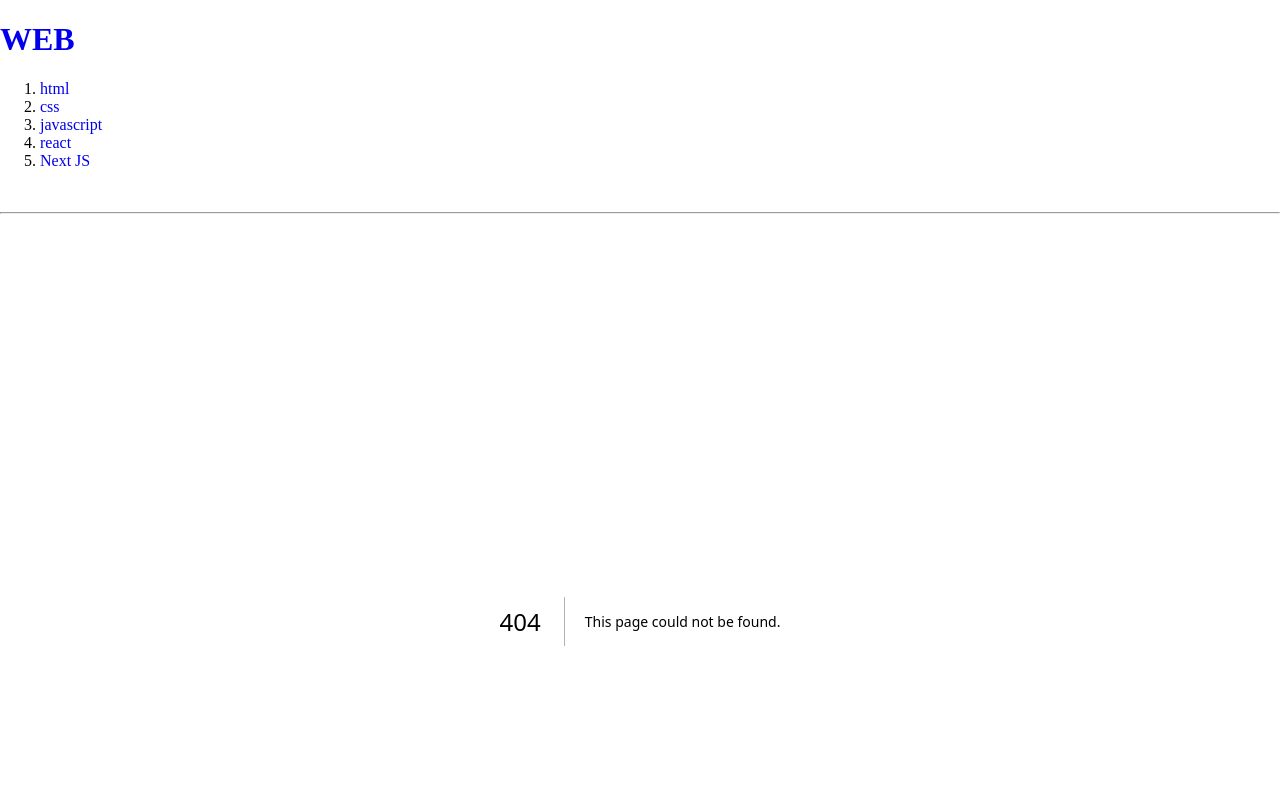
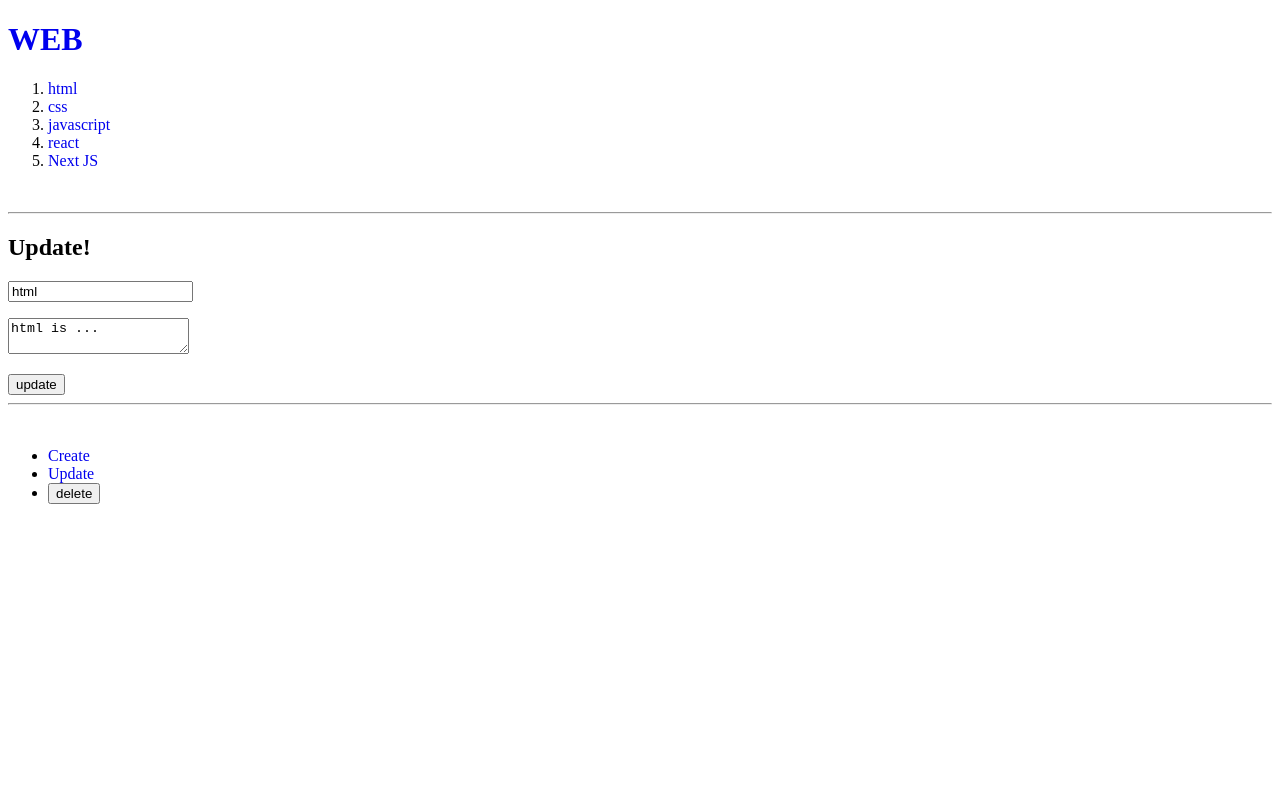
Before and after one commit to KimByul1225/next_js_basic, a Next.js app: page /update/1 in a window 1280 px wide. Before the commit this address had no page. Shown: the top 800 px of the page. Built offline with nearby package versions, Linux system fonts and the light colour scheme; data requests are answered from the project's data file.

Commit message:
게시글 수정 기능 구현

```diff
--- a/src/app/Controll.js
+++ b/src/app/Controll.js
@@ -6,7 +6,6 @@
 export function Controll() {
   const params = useParams();
   const id = params.id;
-  console.log("Controll", params);
 
   return (
     <>
@@ -19,7 +18,7 @@
             </Link>
           </li>
           <li>
-            <Link href="/update/1">
+            <Link href={`/update/${id}`}>
               Update
             </Link>
           </li>
--- /dev/null
+++ b/src/app/update/[id]/page.js
@@ -0,0 +1,70 @@
+"use client"
+
+import { useRouter } from "next/navigation";
+import { useEffect, useState } from "react";
+// 반드시 next/navigation에서 import해야함.
+
+export default function Update(props) {
+    const [title, setTitle] = useState("");
+    const [body, setBody] = useState("");
+
+    const router = useRouter();
+    // useRouter는 Client  Component에서만 사용이 가능하며
+    // 이 useRouter를 사용하면 원하는 router로 리디렉션 시킬 수 있다.
+    const id = props.params.id;
+
+    useEffect(() => {
+        fetch(`http://localhost:9999/topics/${id}`, { cache: 'no-store' })
+        .then(res => res.json())
+        .then(result => {
+            setTitle(result.title)
+            setBody(result.body)
+        })
+    }, [id])
+    return (
+        <>
+            <h2>
+                Update!
+            </h2>
+            <form onSubmit={(e) => {
+                e.preventDefault();
+                const title = e.target.title.value;
+                const body = e.target.body.value;
+                const options = {
+                    method: 'POST',
+                    headers: {
+                        'Content-Type': 'application/json'
+                    },
+                    body: JSON.stringify({ title, body })
+                }
+                fetch("http://localhost:9999/topics", options)
+                    .then(res => res.json())
+                    .then(result => {
+                        console.log(result);
+                        const lastid = result.id;
+                        router.refresh();
+                        router.push(`/read/${lastid}`);
+                    })
+            }}>
+                <p>
+                    <input
+                        type="text"
+                        name="title"
+                        placeholder="title"
+                        value={title}
+                        onChange={e => setTitle(e.target.value)}
+                    />
+                </p>
+                <p>
+                    <textarea
+                        name="body"
+                        placeholder="body"
+                        value={body}
+                        onChange={e => setBody(e.target.value)}
+                    />
+                </p>
+                <input type="submit" value="update" />
+            </form>
+        </>
+    )
+}
```
